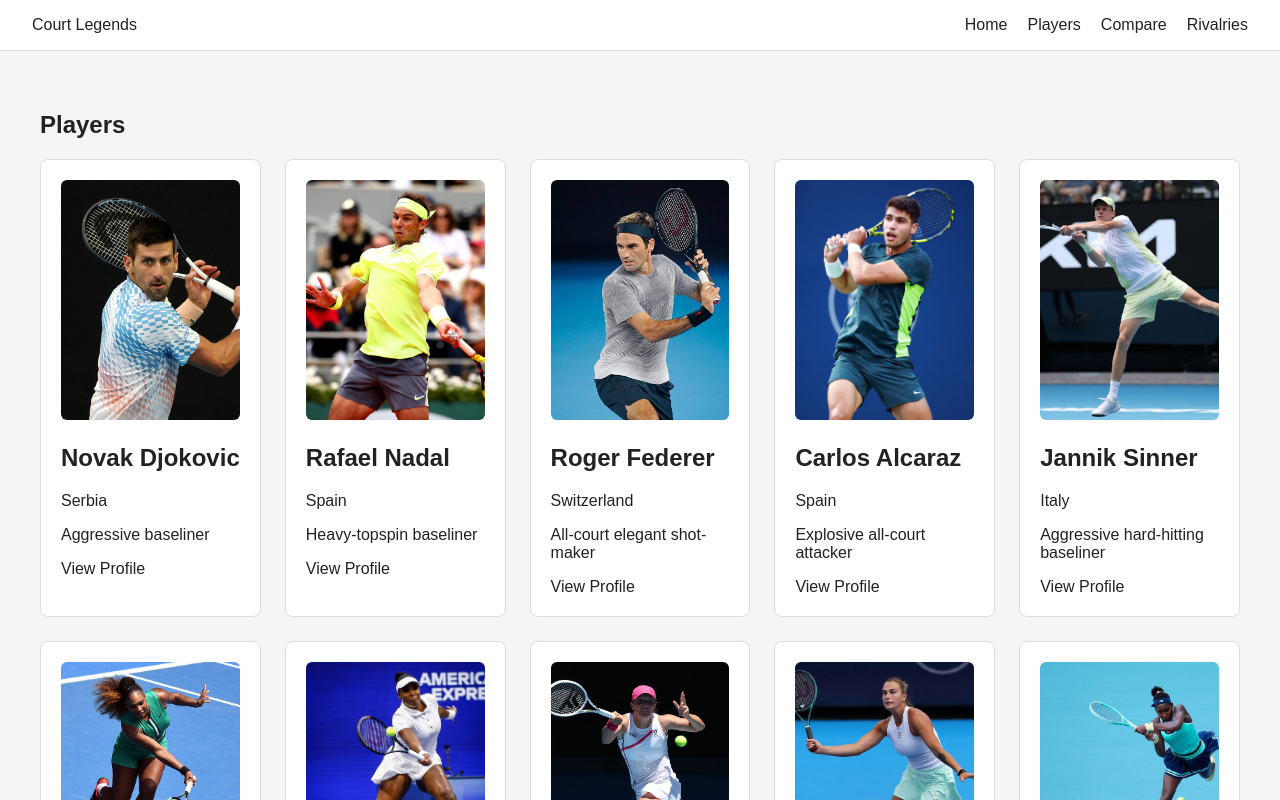
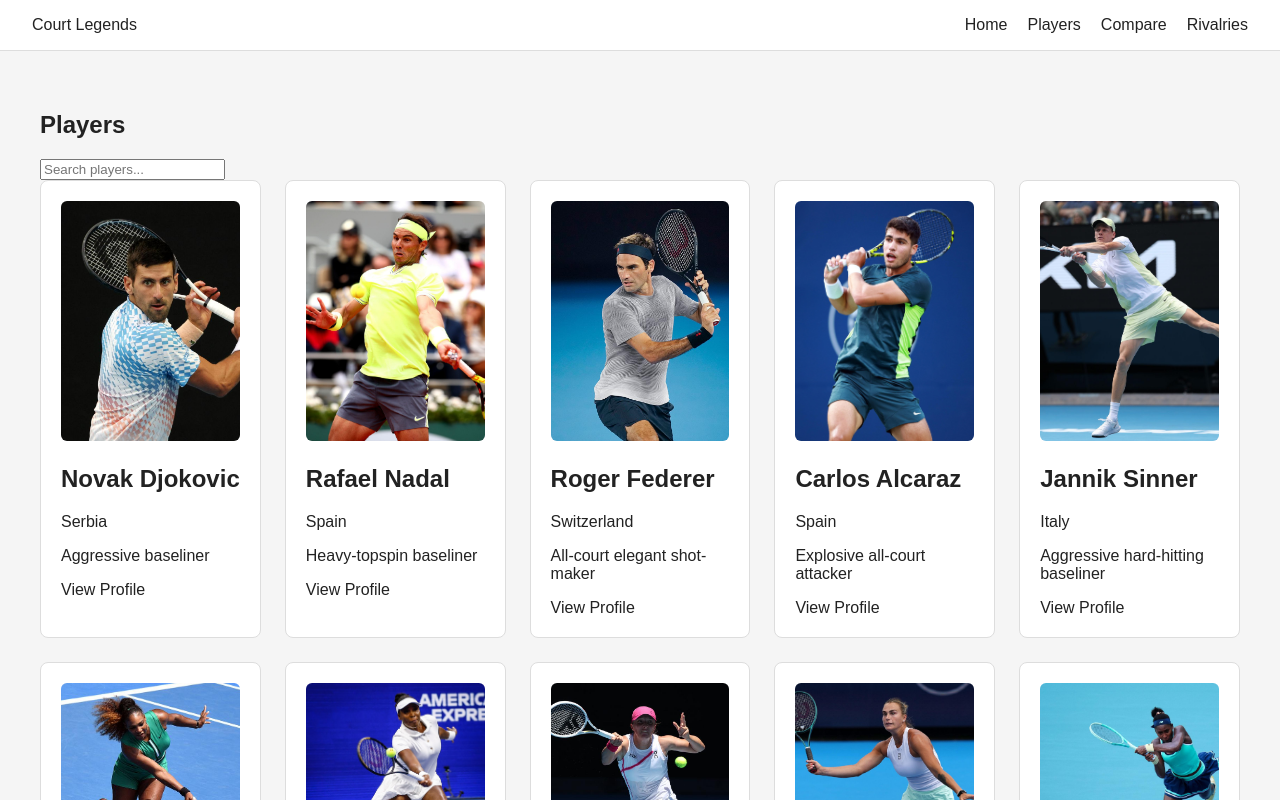
Before and after one commit to IS-PROJECT-2026/court-legends-165782, a React (Vite) app: page /players in a window 1280 px wide. Shown: the top 800 px of the page. Built offline with nearby package versions, Linux system fonts and the light colour scheme.

Commit message:
feat(search): add player name search

```diff
--- a/src/pages/Players.jsx
+++ b/src/pages/Players.jsx
@@ -1,18 +1,38 @@
 import players from '../data/players'
 import PlayerCard from '../components/PlayerCard'
+import { useState } from 'react'
 
 function Players() {
+  const [searchTerm, setSearchTerm] = useState('')
+
+  const filteredPlayers = players.filter((player) =>
+    player.name.toLowerCase().includes(searchTerm.toLowerCase())
+  )
+
   return (
     <section>
       <h1>Players</h1>
 
+      <input
+        type="text"
+        placeholder="Search players..."
+        value={searchTerm}
+        onChange={(event) => setSearchTerm(event.target.value)}
+      />
+
       <div className="player-grid">
-        {players.map((player) => (
-          <PlayerCard
-            key={player.id}
-            player={player}
-          />
-        ))}
+        {filteredPlayers.length === 0 ? (
+          <p>No players found matching "{searchTerm}".</p>
+        ) : (
+          <div className="player-grid">
+            {filteredPlayers.map((player) => (
+              <PlayerCard
+                key={player.id}
+                player={player}
+              />
+            ))}
+        </div>
+      )}
       </div>
     </section>
   )
```
